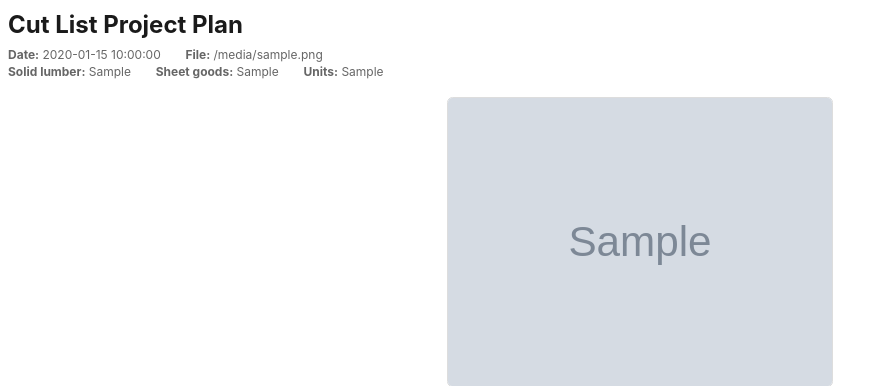
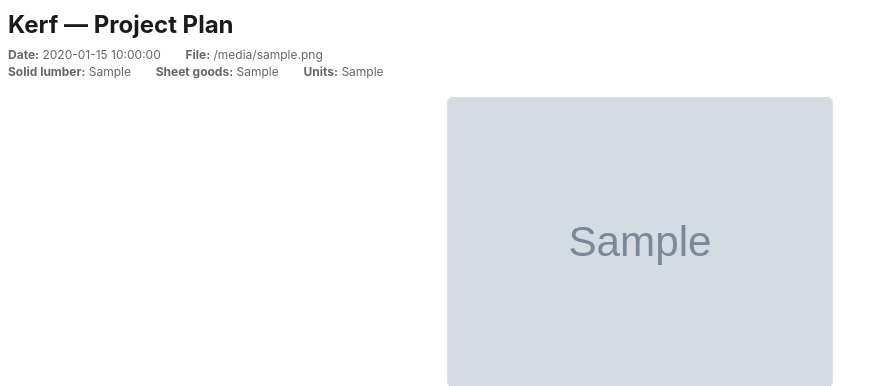
Before and after one commit to josebiro/kerf, a Python web app: template backend/app/templates/report.html in a window 1280 px wide. Shown: the top 386 px of the page, without its empty margins (0-888 px from the left). Run offline with Jinja, Linux system fonts and the light colour scheme; the template is opened without the code that fills it: most values are stand-ins (such as "Sample title", 1, 10 or a date in 2020); grey boxes marked "Sample" are stand-in pictures.

Commit message:
fix: rename PDF report branding to Kerf

```diff
--- a/backend/app/templates/report.html
+++ b/backend/app/templates/report.html
@@ -7,7 +7,7 @@
     size: letter;
     margin: 0.75in;
     @bottom-center {
-      content: "Generated by Cut List Generator";
+      content: "Generated by Kerf";
       font-size: 8pt;
       color: #999;
     }
@@ -61,7 +61,7 @@
 </head>
 <body>
 
-<h1>Cut List Project Plan</h1>
+<h1>Kerf — Project Plan</h1>
 <div class="header-meta">
   <span><strong>Date:</strong> {{ date }}</span>
   <span><strong>File:</strong> {{ filename }}</span>
```
